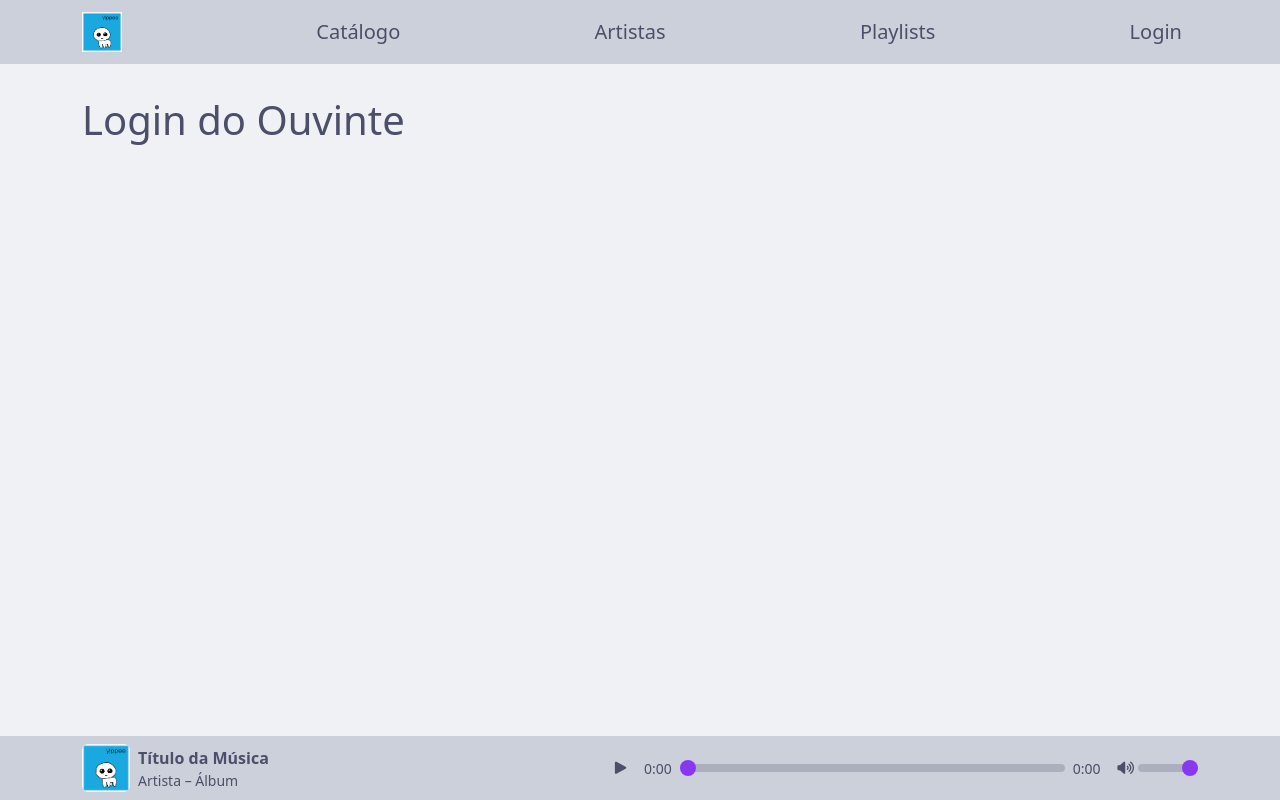
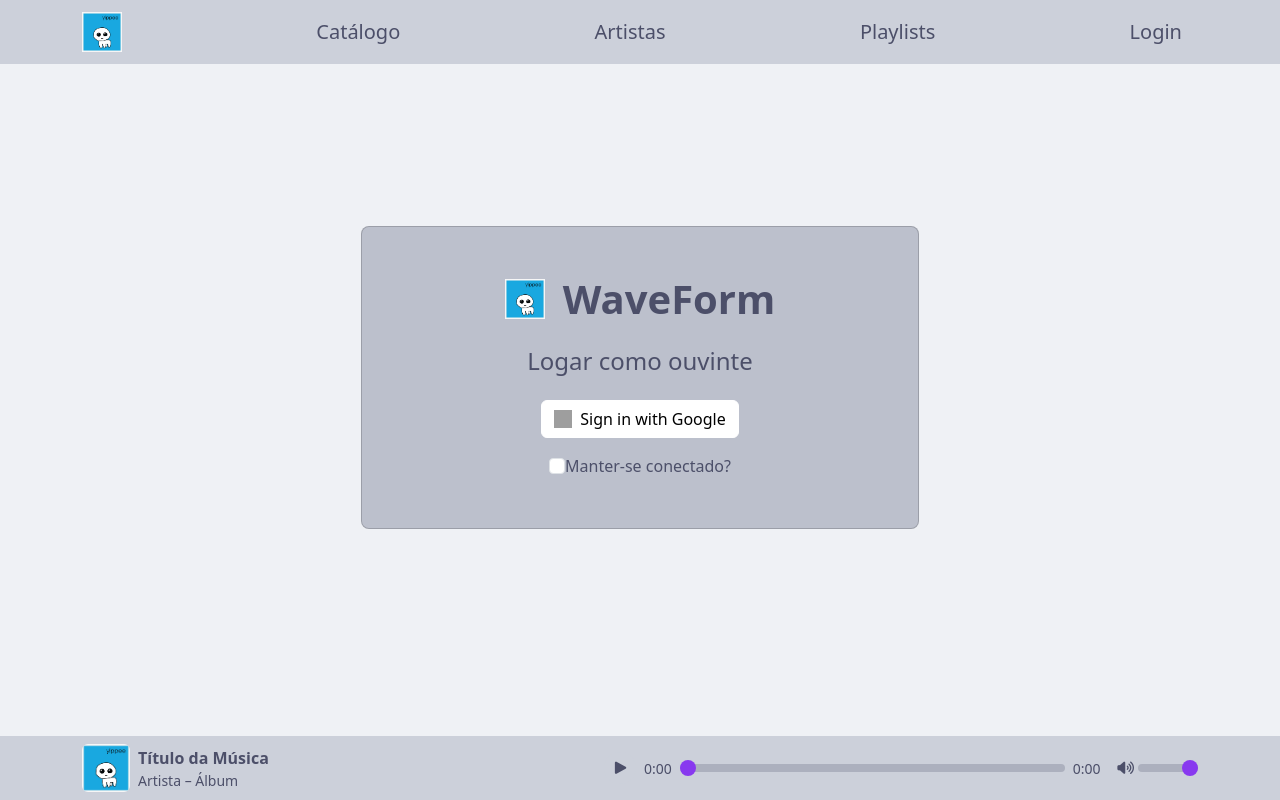
Before and after one commit to augustotx/engSoft2, a Vue app in the folder implementacao/waveform/: page /ouvinte/login in a window 1280 px wide. Built offline with nearby package versions, Linux system fonts and the light colour scheme; grey boxes are pictures that could not be loaded.

Commit message:
Login Ouvinte

```diff
--- a/implementacao/waveform/src/views/ouvinte/LoginOuvinte.vue
+++ b/implementacao/waveform/src/views/ouvinte/LoginOuvinte.vue
@@ -1,5 +1,35 @@
 <template>
   <div>
-    <h1>Login do Ouvinte</h1>
+    <div class="row h-100 g-0" style="padding-top: 130px">
+    <div class="col-sm-12 col-md-8 col-lg-6 mx-auto my-auto">
+      <div class="card p-4 p-md-5">
+        <div class="d-flex align-items-center justify-content-center mb-4">
+
+          <img src="/logoPlaceholder.jpg"
+              alt="Logo WaveForm"
+              class="me-2"
+              style="height: 40px; width: auto; padding-right: 10px;">
+
+          <h1 class="h1 mb-0 fw-bold">WaveForm</h1>
+
+        </div>
+        <h1 class="h4 text-center mb-4">Logar como ouvinte</h1>
+
+        <!-- Google sign-in button (custom class for global styling) -->
+        <div class="text-center mb-3">
+          <button class="btn btn-primary btn-google d-inline-flex align-items-center justify-content-center gap-2">
+            <img src="https://developers.google.com/identity/images/g-logo.png" alt="Google logo" style="width: 18px; height: 18px;">
+            <span>Sign in with Google</span>
+          </button>
+        </div>
+      <div class="form-check" style="display:flex; justify-content: center;">
+        <input class="form-check-input" type="checkbox" value="" id="checkDefault">
+        <label class="form-check-label" for="checkDefault">
+           Manter-se conectado?
+        </label>
+      </div>
+    </div>
   </div>
+</div>
+</div>
 </template>
```
